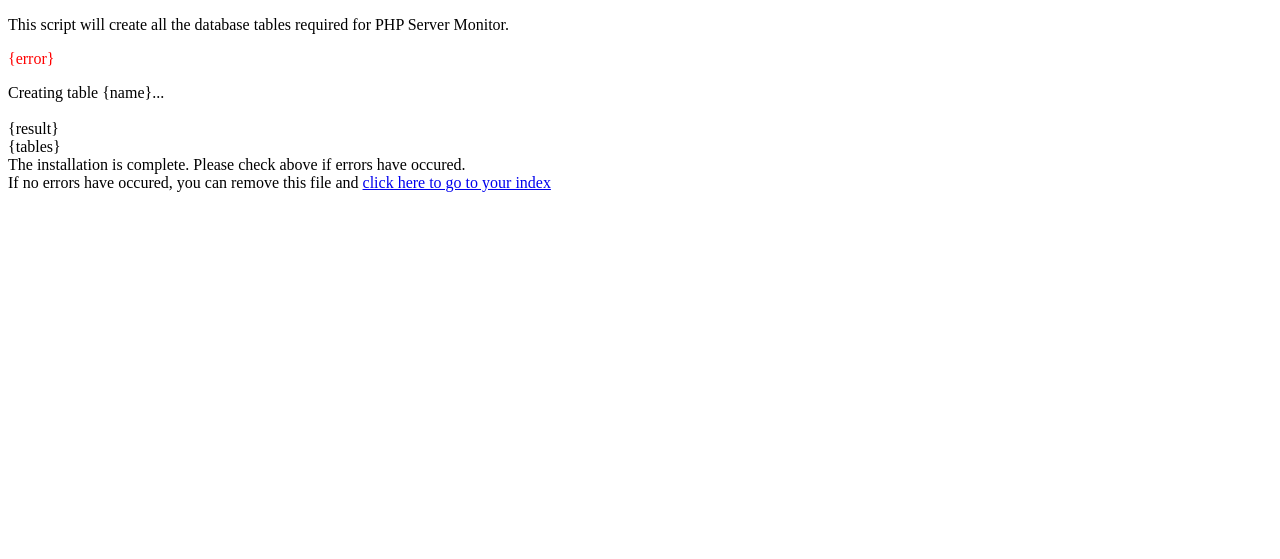
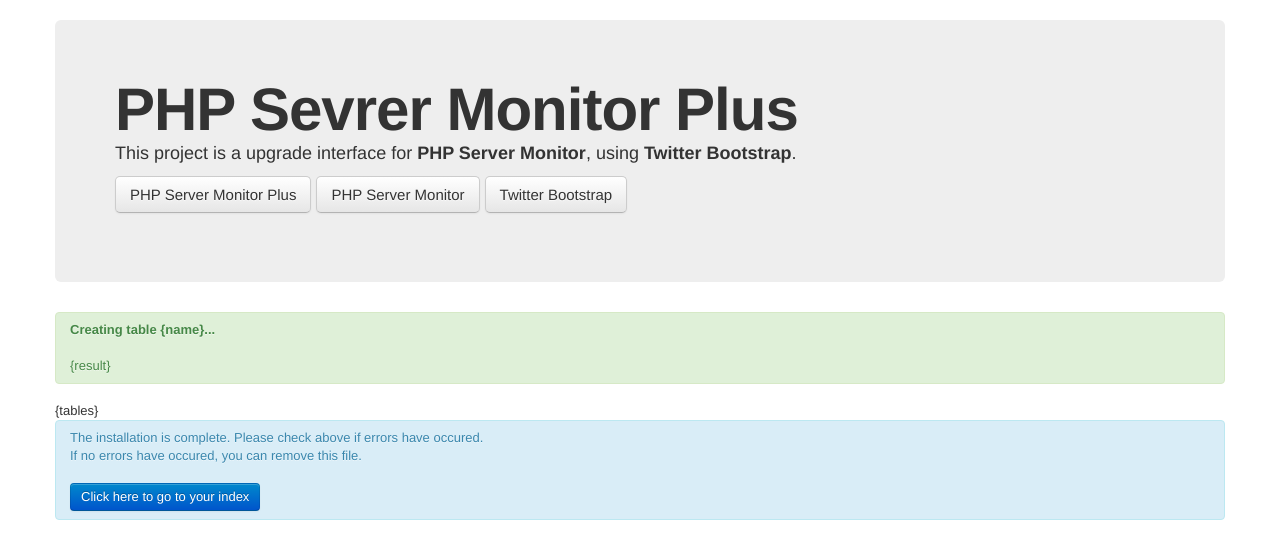
Before and after one commit to madeinnordeste/PHP-Server-Monitor-Plus, a PHP site: page /tpl/install.tpl.html in a window 1280 px wide. Shown: the top 559 px of the page. Run offline with PHP 8.4, Linux system fonts and the light colour scheme.

Commit message:
remove config file, update install template

```diff
--- a/static/css/style.css
+++ b/static/css/style.css
@@ -1,5 +1,8 @@
 body{
     padding-top:70px;
+}
+body.install{
+    padding-top:20px;
 }
 .label-status-on{
     background-color: #468847;
--- a/tpl/install.tpl.html
+++ b/tpl/install.tpl.html
@@ -1,24 +1,55 @@
 <!--%tpl_install-->
-<!DOCTYPE html PUBLIC "-//W3C//DTD XHTML 1.0 Strict//EN" "http://www.w3.org/TR/xhtml1/DTD/xhtml1-strict.dtd">
-<html xmlns="http://www.w3.org/1999/xhtml">
+<!DOCTYPE html>
+<html lang="en">
   <head>
-    <meta http-equiv="content-type" content="text/html; charset=utf-8"/>
-    <title>PHP Server Monitor Installation script</title>
+    <meta charset="utf-8">
+    <title>PHP Sevrer Monitor Plus</title>
+    <meta name="viewport" content="width=device-width, initial-scale=1.0">
+    <meta name="description" content="">
+    <meta name="author" content="">
+    <!-- Le styles -->
+    <link href="static/plugin/twitter-bootstrap/css/bootstrap.css" rel="stylesheet">
+    <link href="static/plugin/twitter-bootstrap/css/bootstrap-responsive.css" rel="stylesheet">
+    <link href="static/css/style.css" rel="stylesheet">
+    <!-- Le HTML5 shim, for IE6-8 support of HTML5 elements -->
+    <!--[if lt IE 9]>
+    <script src="http://html5shim.googlecode.com/svn/trunk/html5.js"></script>
+    <![endif]-->
   </head>
-  <body>
-  <p>This script will create all the database tables required for PHP Server Monitor.</p>
-  <p><div style="color:#FF0000">{error}</div></p>
+  <body class="install">
+      <div class="container">
 
+          <div class="hero-unit">
+              <h1>PHP Sevrer Monitor Plus</h1>
+              <p>This project is a upgrade interface for <b>PHP Server Monitor</b>, using <b>Twitter Bootstrap</b>.</p>
+              <p>
+                  <a class="btn btn-large" target="_blank" href="https://github.com/madeinnordeste/PHP-Server-Monitor-Plus">PHP Server Monitor Plus</a>
+                  <a class="btn btn-large" target="_blank" href="http://phpservermon.sourceforge.net">PHP Server Monitor</a>
+                  <a class="btn btn-large" target="_blank" href="http://twitter.github.com/bootstrap/">Twitter Bootstrap</a>
+              </p>
+         </div>
+
+         <div class="row">
+             <div class="span12">
                  <!--%tpl_repeat_tables-->
-    <div class="box">
-      Creating table {name}...<br/><br/>
+                 <div class="alert alert-success">
+                     <b>Creating table {name}...</b><br/><br/>
                      {result}
                  </div>
                  <!--%%tpl_repeat_tables-->
                  {tables}
-   <br/>
+
+                 <div class="alert alert-info">
                     The installation is complete. Please check above if errors have occured.<br/>
-    If no errors have occured, you can remove this file and <a href="index.php">click here to go to your index</a>
+                    If no errors have occured, you can remove this file.<br><br>
+                    <a class="btn btn-primary" href="index.php">Click here to go to your index</a>
+                  </div>
+
+             </div>
+         </div>
+
+       </div>
+
   </body>
 </html>
 <!--%%tpl_install-->
```
Also changed, not shown: TODO.txt (deleted, +0 -9 lines). Lines whose indentation alone changed are shown as unchanged.
